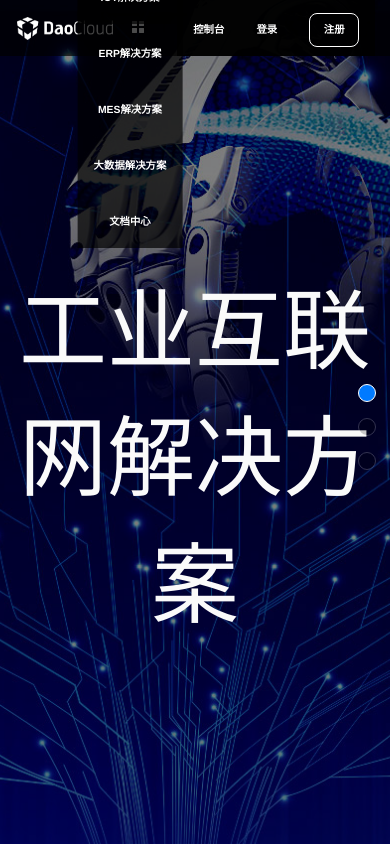
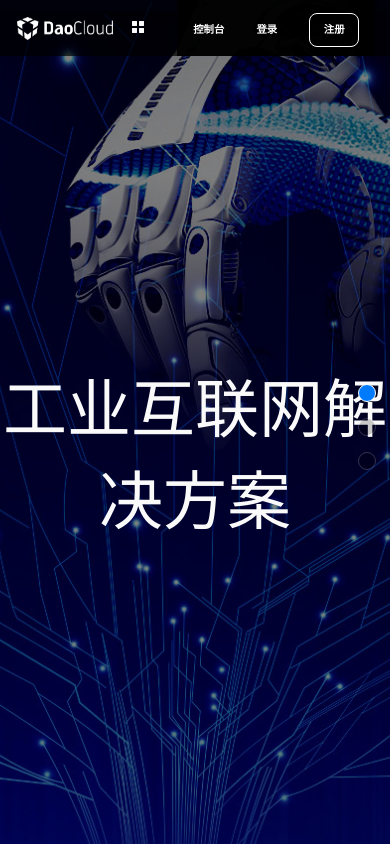
Before and after one commit to orangegzx/dao-iiot-ui, a Vue app: page /#/ in a window 390 px wide. Built offline with nearby package versions, Linux system fonts and the light colour scheme; what vue-fullpage would draw is missing.

Commit message:
change somethings

```diff
--- a/src/assets/styles/reset.scss
+++ b/src/assets/styles/reset.scss
@@ -154,6 +154,8 @@ a:active {
 }
 
 
+// media
+// width<= 767px
 @media (max-width: 767px) {
   .header-logo {
     img {
@@ -162,7 +164,7 @@ a:active {
   }
   .content-title {
     span {
-      font-size: 4rem !important;
+      font-size: 3rem !important;
     }
   }
 
@@ -182,10 +184,11 @@ a:active {
   }
 }
 
+// width<= 991px
 @media (max-width: 991px) {
   .content-title {
     span {
-      font-size: 5.5rem !important;
+      font-size: 4rem !important;
     }
   }
 
@@ -204,7 +207,7 @@ a:active {
       // width: 6rem;
       transition: all 0.5s;
       position: absolute;
-      transform: translateY(-2rem) translateX(-50%);
+      transform: translateY(-20rem) translateX(-50%);
       z-index: 1;
 
       .el-menu--horizontal>.el-menu-item {
@@ -219,6 +222,7 @@ a:active {
   }
 }
 
+//768px<= width<= 991px
 @media (min-width:768px) and (max-width: 991px) {
   .header-logo {
     img {
@@ -233,6 +237,7 @@ a:active {
   }
 
 }
+//992px<= width<= 1200px
 @media (min-width:992px) and (max-width: 1200px) {
   .header-logo {
     img {
--- a/src/components/header/ModuleHeader.vue
+++ b/src/components/header/ModuleHeader.vue
@@ -38,7 +38,7 @@
                         </div>
                     </el-col>
 
-                    <el-col class="console-container header-item" :xs="14" :sm="14" :md="6" :lg="6" :xl="5">
+                    <el-col class="console-container header-item" :xs="14" :sm="14" :md="6" :lg="6" :xl="7">
                         <div class="header-tools">
                           <el-menu
                             class="el-menu-demo"
```
